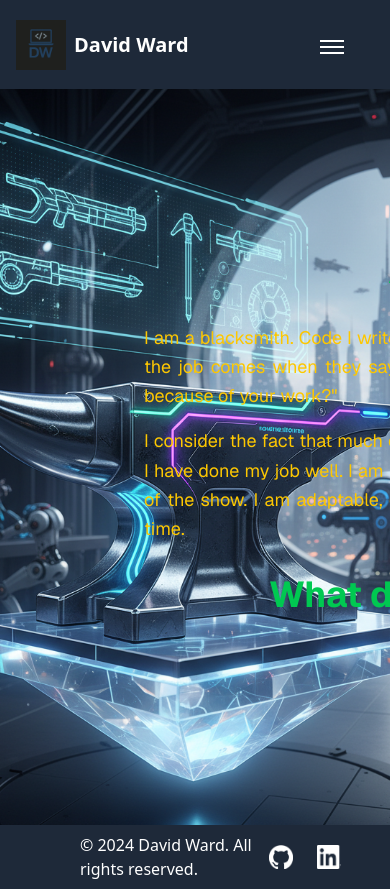
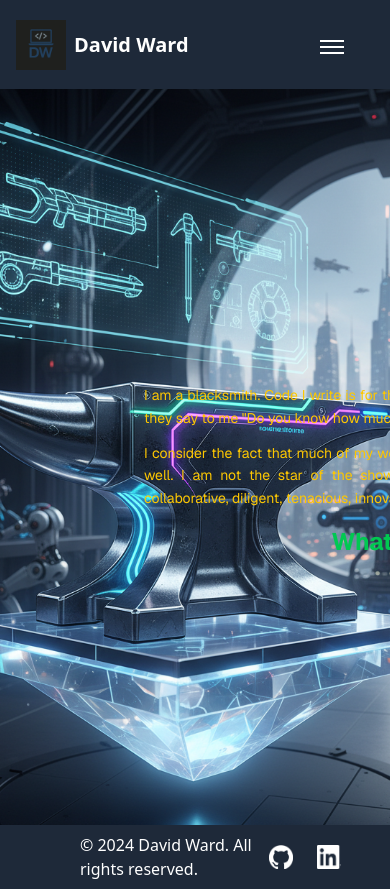
Before and after one commit to david-briarcreekenergy/intern-portfolio-david-ward, a Next.js app: page / in a window 390 px wide. Shown: the top 889 px of the page. Built offline with nearby package versions, Linux system fonts and the light colour scheme.

Commit message:
Landing Page - correcting responsiveness

```diff
--- a/src/app/components/HomePageHeroCarousel.tsx
+++ b/src/app/components/HomePageHeroCarousel.tsx
@@ -24,22 +24,25 @@ export default function HomePageHeroCarousel() {
   }, [api]);
 
   return (
+    <div className="flex justify-center w-full">
       <Carousel
         setApi={setApi}
-      className="w-full max-w-4xl"
+        className="w-full max-w-4xl mx-auto"
         opts={{ loop: true }}
       >
         <CarouselContent className="min-w-full">
           {attributes.map((attribute, index) => (
-          <CarouselItem key={index} className="min-w-full basis-full">
-            <h1 className="w-full px-4 text-4xl font-bold text-center text-green-500 md:text-6xl dark:text-white whitespace-nowrap">
+            <CarouselItem
+              key={index}
+              className="flex justify-center min-w-full basis-full"
+            >
+              <h1 className="w-full px-2 text-xl font-bold text-center text-green-500 break-words sm:px-4 sm:text-2xl md:text-4xl lg:text-5xl xl:text-6xl dark:text-white">
                 {attribute}
               </h1>
             </CarouselItem>
           ))}
         </CarouselContent>
-      {/* <CarouselPrevious /> */}
-      {/* <CarouselNext /> */}
       </Carousel>
+    </div>
   );
 }
--- a/src/app/page.tsx
+++ b/src/app/page.tsx
@@ -7,17 +7,17 @@ export default function Home() {
   const whatDoYouNeededBuilt = `What do you need built?`;
 
   return (
-    <div className="font-sans grid grid-rows-[20px_1fr_20px] items-center justify-items-center min-h-[calc(100vh-108px)] p-8 pb-20 gap-16 sm:p-20 bg-cover bg-center bg-no-repeat bg-[url('/anvil.png')]">
-      <main className="flex flex-col items-center row-start-2 gap-8 text-center">
+    <div className="font-sans grid grid-rows-[20px_1fr_20px] items-center justify-items-center min-h-[calc(100vh-108px)] p-4 pb-8 gap-4 sm:p-8 sm:pb-20 sm:gap-8 lg:gap-16 lg:p-20 bg-cover bg-center bg-no-repeat bg-[url('/anvil.png')]">
+      <main className="flex flex-col items-center w-full max-w-6xl row-start-2 gap-4 px-2 text-center sm:gap-6 lg:gap-8 sm:px-4">
         {/* Hero Section */}
-        <section className="0 hero">
+        <section className="w-full hero">
           <HomePageHeroCarousel />
         </section>
 
         {/* Description Section */}
         <div
           id="desc-section"
-          className="max-w-2xl space-y-4 text-lg leading-relaxed text-gray-600 dark:text-gray-300"
+          className="max-w-2xl px-2 space-y-3 text-sm leading-relaxed text-gray-600 sm:space-y-4 sm:text-base lg:text-lg dark:text-gray-300 sm:px-0"
         >
           {content.split('\n\n').map((paragraph, index) => (
             <p key={index} className="text-justify text-yellow-400">
@@ -26,8 +26,8 @@ export default function Home() {
           ))}
         </div>
 
-        <section className="hero">
-          <h1 className="text-4xl font-bold text-green-500 md:text-6xl dark:text-white">
+        <section className="w-full hero">
+          <h1 className="px-2 text-2xl font-bold text-green-500 sm:text-3xl md:text-4xl lg:text-5xl xl:text-6xl dark:text-white sm:px-0">
             {whatDoYouNeededBuilt}
           </h1>
         </section>
```
Lines whose indentation alone changed are shown as unchanged.
